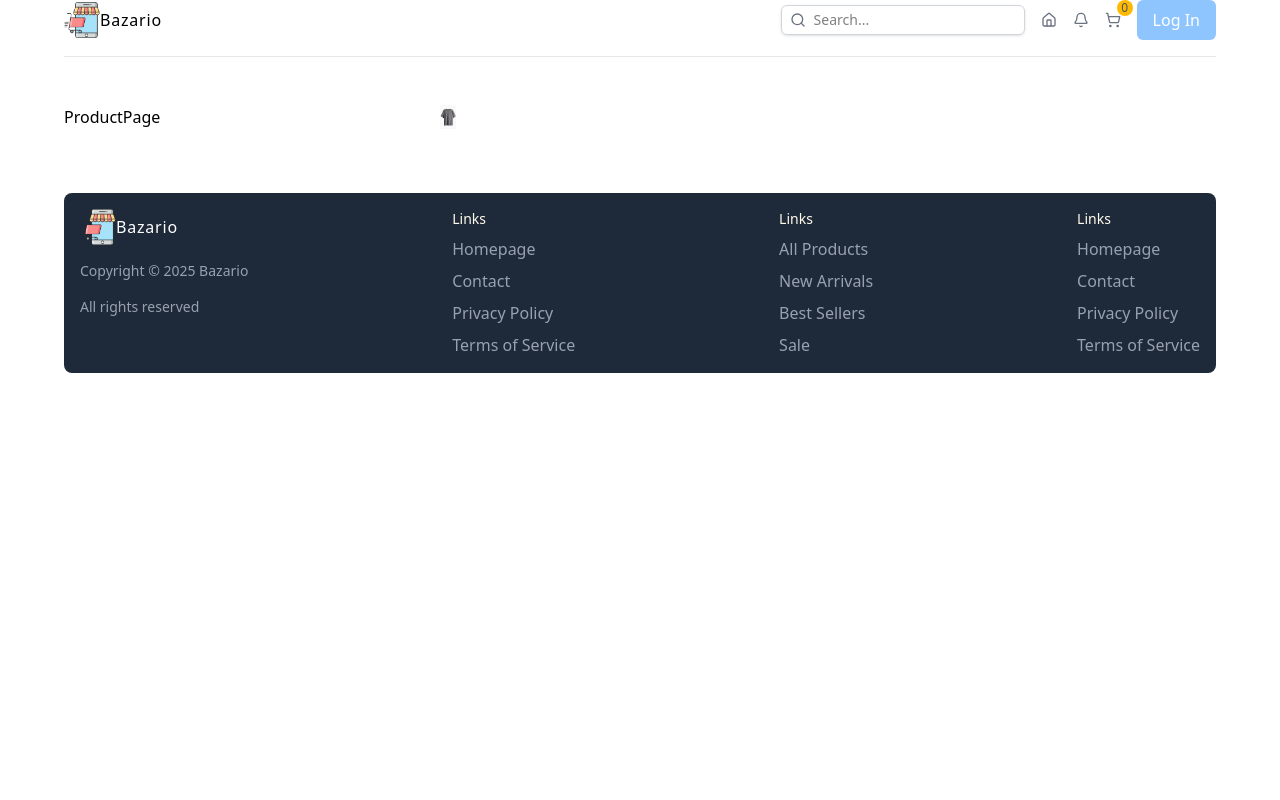
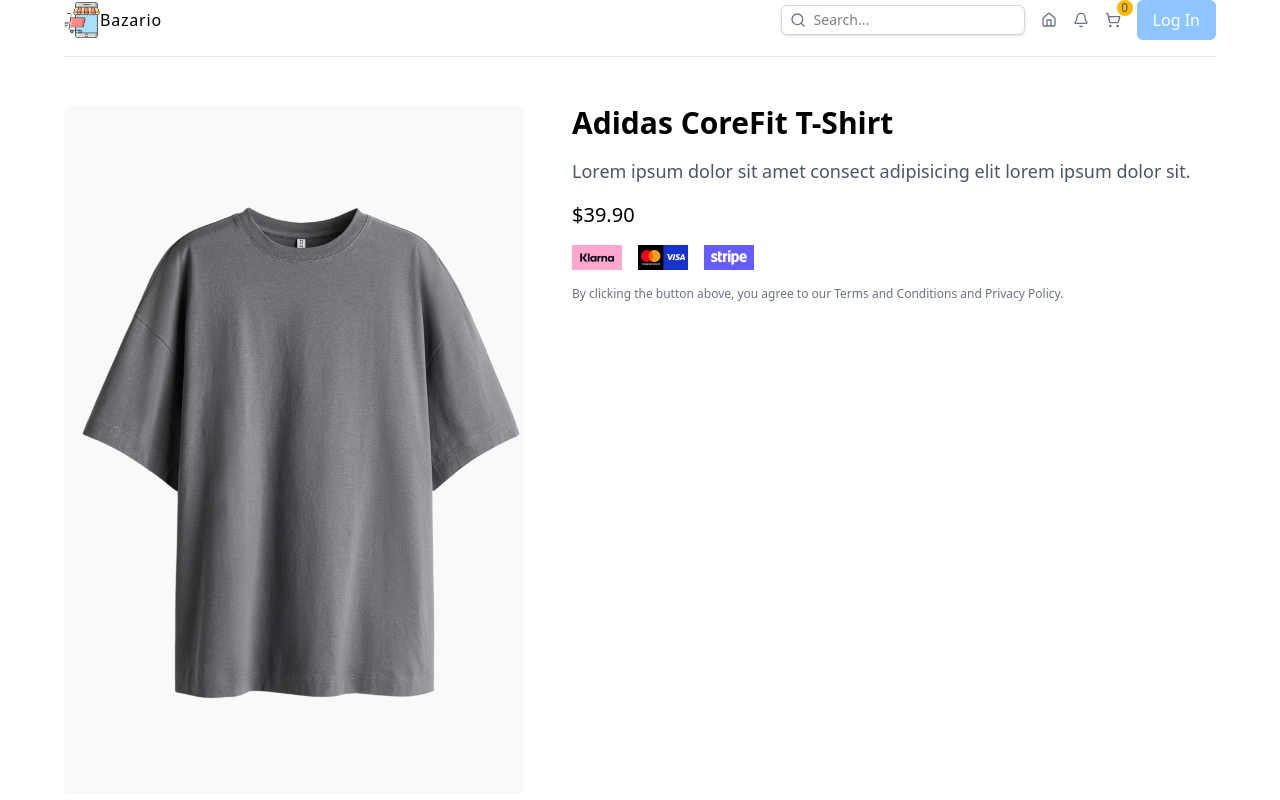
Before and after one commit to yavuzahmet1/ecommerce-dashboard-nextjs, a Next.js app in the folder client/: page /products/1 in a window 1280 px wide. Shown: the top 800 px of the page. Built offline with nearby package versions, Linux system fonts and the light colour scheme.

Commit message:
feat(product): create product detail page component

```diff
--- a/client/src/app/products/[id]/page.tsx
+++ b/client/src/app/products/[id]/page.tsx
@@ -31,8 +31,7 @@
 
   return (
     <div className="flex flex-col gap-4 lg:flex-row md:gap-12 mt-12">
-      ProductPage
-      <div className="w-full lg:w-5/12 relative aspect-[2/3">
+      <div className="w-full lg:w-5/12 relative aspect-[2/3]">
         <Image
           src={product.images[selectedColor]}
           alt={product.name}
@@ -40,7 +39,38 @@
           className="object-contain rounded-md"
         />
       </div>
-      <div></div>
+      <div className="flex flex-col gap-4 w-full lg:w-7/12">
+        <h1 className="text-3xl font-semibold">{product.name}</h1>
+        <p className="text-lg text-gray-600">{product.shortDescription}</p>
+        <p className="text-xl font-medium">${product.price.toFixed(2)}</p>
+        <div className="flex items-center gap-4">
+          <Image
+            src="/klarna.png"
+            alt="Klarna"
+            width={50}
+            height={25}
+            className="object-contain"
+          />
+          <Image
+            src="/cards.png"
+            alt="Credit Cards"
+            width={50}
+            height={25}
+            className="object-contain"
+          />
+          <Image
+            src="/stripe.png"
+            alt="Stripe"
+            width={50}
+            height={25}
+            className="object-contain"
+          />
+        </div>
+        <p className="text-gray-500 text-xs">
+          By clicking the button above, you agree to our Terms and Conditions
+          and Privacy Policy.
+        </p>
+      </div>
     </div>
   );
 };
```
